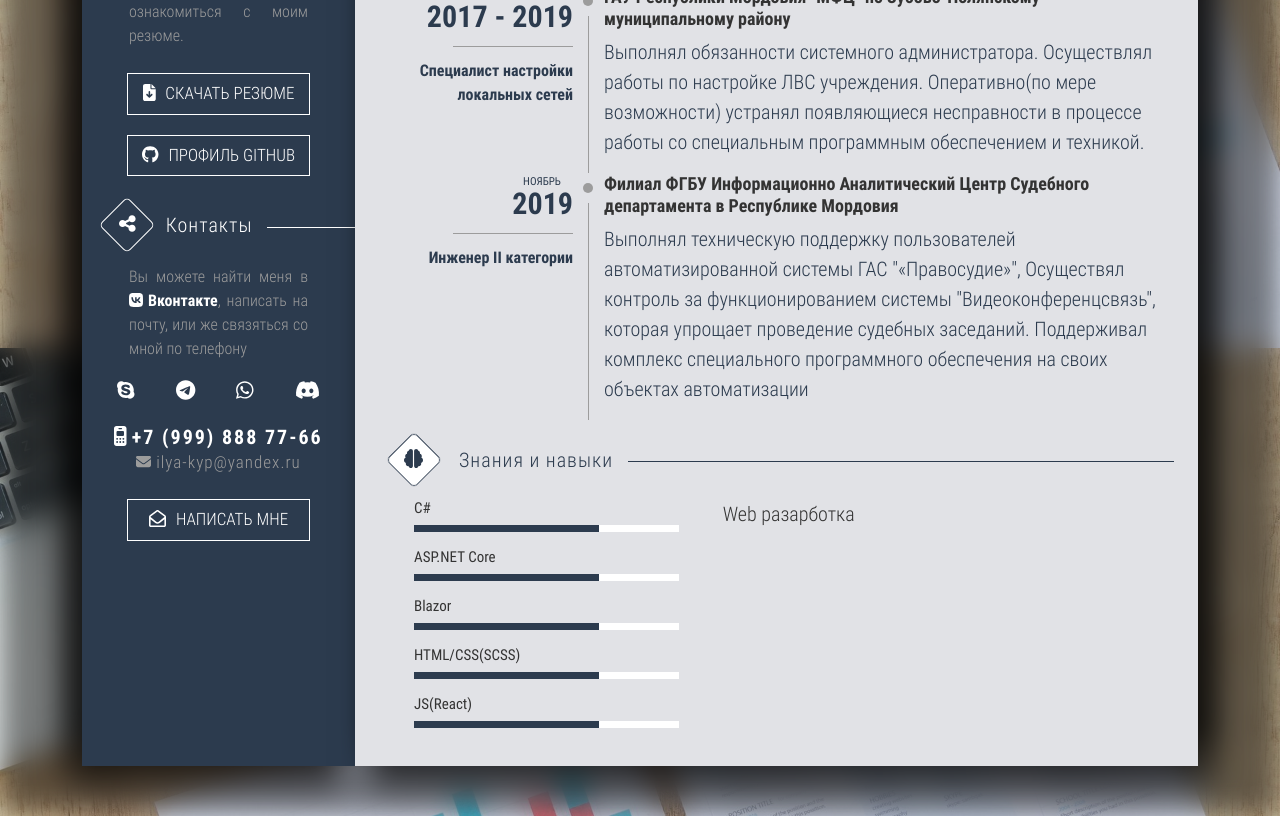
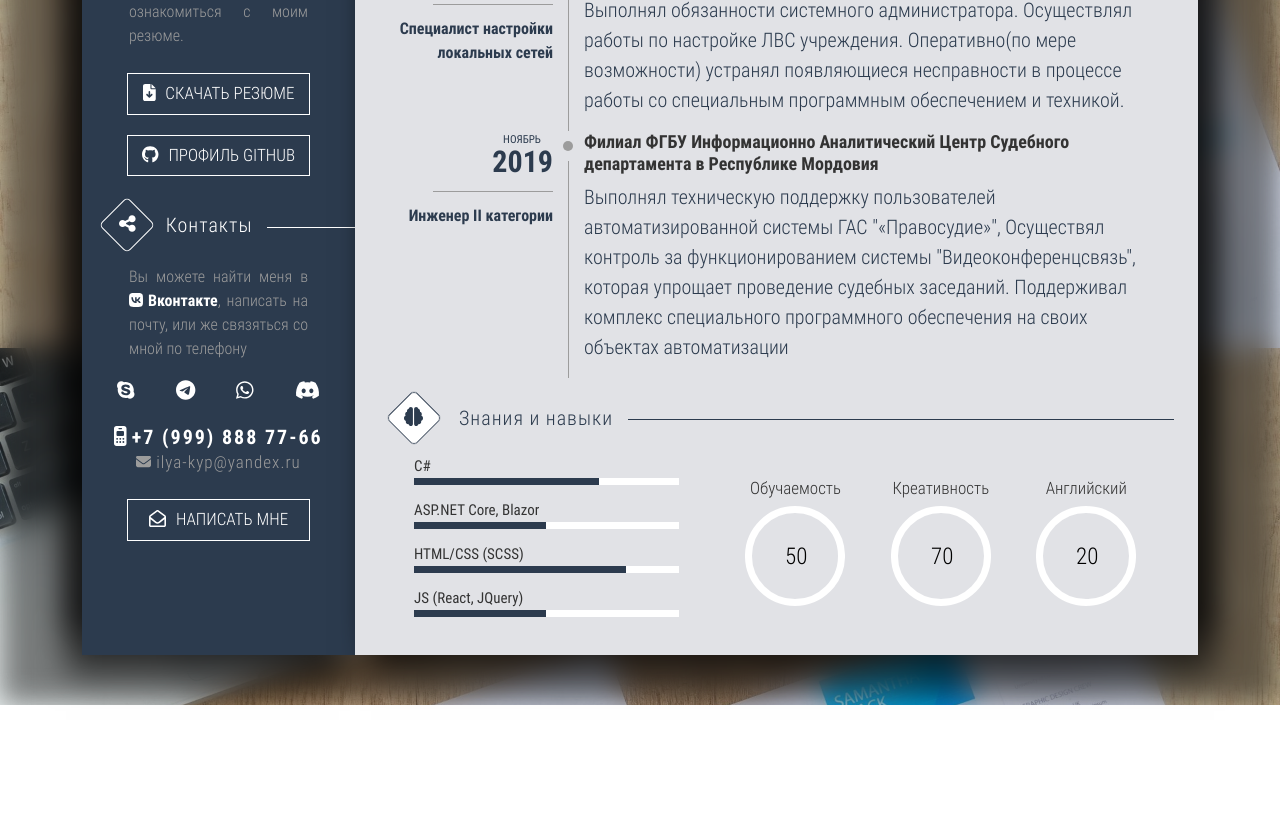
Before and after one commit to Kuprich/Kupri4.Portfolio, a React (Create React App) app: page / in a window 1280 px wide. Shown: the part 500-1316 px from the top of the page. After the commit the page ends 1205 px from the top, so only its background shows below. Built offline with nearby package versions, Linux system fonts and the light colour scheme.

Commit message:
устранена проблема с круговыми компонентами.

```diff
--- a/package.json
+++ b/package.json
@@ -13,6 +13,7 @@
     "framer-motion": "^6.3.3",
     "node-sass": "^7.0.1",
     "react": "^16.13.1",
+    "react-circular-progressbar": "^2.0.4",
     "react-dom": "^16.13.1",
     "react-scripts": "^5.0.1",
     "scss": "^0.2.4"
--- /dev/null
+++ b/src/components/CircleSkillCard.js
@@ -0,0 +1,28 @@
+import React from "react"
+import { buildStyles, CircularProgressbar } from "react-circular-progressbar"
+import variables from "../scss/_variables.scss"
+
+const CircleSkillCard = ({ title, value }) => {
+  return (
+    <div className="col-4 col-xs-12 circle_skill-card">
+      <p className="circle_skill-card__title">{title}</p>
+      <div className="progress-bar__wrapper">
+        <div style={{ width: 100, height: 100, textAlign: "center" }}>
+          <CircularProgressbar
+            value={value}
+            strokeWidth={7}
+            text={value}
+            styles={buildStyles({
+              pathColor: variables.darkBlue,
+              trailColor: "#fff",
+              strokeLinecap: "butt",
+              textSize: "23px",
+            })}
+          />
+        </div>
+      </div>
+    </div>
+  )
+}
+
+export default CircleSkillCard
--- a/src/components/Skillcard.js
+++ b/src/components/Skillcard.js
@@ -1,12 +1,15 @@
 import React from "react"
 
-const Skillcard = ({ skill: { icon, title, content } }) => {
+const Skillcard = ({ title, value }) => {
+  console.log(value)
   return (
     <div className="skill-card">
-      <img src={icon} alt="skill icon" className="skill-card__icon" />
       <h6 className="skill-card__title">{title}</h6>
       <div className="skill-card__bar">
-        <div className="skill-card__bar_fill"></div>
+        <div
+          className="skill-card__bar_fill"
+          style={{ width: value + "%" }}
+        ></div>
       </div>
     </div>
   )
--- a/src/components/data/about_data.js
+++ b/src/components/data/about_data.js
@@ -1,39 +1,39 @@
-import computer from "../../assets/icons/computer.svg";
-import repair from "../../assets/icons/repair.svg";
-import api from "../../assets/icons/api.svg";
-import algo from "../../assets/icons/algo.svg";
-import puzzle from "../../assets/icons/puzzle.svg";
+import computer from "../../assets/icons/computer.svg"
+import repair from "../../assets/icons/repair.svg"
+import api from "../../assets/icons/api.svg"
+import algo from "../../assets/icons/algo.svg"
+import puzzle from "../../assets/icons/puzzle.svg"
 
-const skills = [
+export const Skills = [
   {
-    icon: computer,
-    title: "Frontend Development",
-    content: [
-      "I can build a beautiful and scalable",
-      <b>SPA</b>,
-      "  using HTML, CSS and Ract.js",
-    ],
+    title: "С#",
+    value: 70,
   },
   {
-    icon: repair,
-    title: "Backend Development",
-    content: "Handle database, server, api using and SQLite",
+    title: "ASP.NET Core, Blazor",
+    value: 50,
   },
   {
-    icon: api,
-    title: "API Development",
-    content: "I can develop robust REST API using django-rest-api",
+    title: "HTML/CSS (SCSS)",
+    value: 80,
   },
   {
-    icon: algo,
-    title: "Competitive Coder",
-    content: "A daily problem solver in HackerRank and Leetcode",
+    title: "JS (React, JQuery)",
+    value: 50,
+  },
+]
+
+export const CircleSkills = [
+  {
+    title: "Обучаемость",
+    value: 50,
   },
   {
-    icon: puzzle,
-    title: "UI/UX designer",
-    content: "Minimalistic user interface using figma and framer",
+    title: "Креативность",
+    value: 70,
   },
-];
-
-export default skills;
+  {
+    title: "Английский",
+    value: 20,
+  },
+]
--- a/src/pages/About.js
+++ b/src/pages/About.js
@@ -1,14 +1,16 @@
 import React from "react"
 import { motion } from "framer-motion"
-import skills from "../components/data/about_data"
-import Skillcard from "../components/Skillcard"
 import { FontAwesomeIcon } from "@fortawesome/react-fontawesome"
+import { CircleSkills, Skills } from "../components/data/about_data"
+
 import {
   faBrain,
   faBriefcase,
   faGraduationCap,
-  faShareNodes,
 } from "@fortawesome/free-solid-svg-icons"
+import CircleSkillCard from "../components/CircleSkillCard"
+import Skillcard from "../components/Skillcard"
+import { buildStyles, CircularProgressbar } from "react-circular-progressbar"
 
 const About = () => {
   const about_variant = {
@@ -30,11 +32,6 @@ const About = () => {
       initial="hidden"
       animate="visible"
     >
-      <h6 className="about__intro">
-        Приветствую Вас на моей странице, Меня зовут Илья и я почти профешинал
-        C# программист.
-      </h6>
-
       <div className="container">
         <div className="about__container">
           <div className="unit unit_light-bkg">
@@ -139,57 +136,14 @@ const About = () => {
 
           <div className="row">
             <div className="col-5 d-flex align-items-stretch flex-column">
-              <div className="skill-card">
-                <h6 className="skill-card__title">C#</h6>
-                <div className="skill-card__bar">
-                  <div
-                    className="skill-card__bar_fill"
-                    style={{ width: "70%" }}
-                  ></div>
-                </div>
-              </div>
-              <div className="skill-card">
-                <h6 className="skill-card__title">ASP.NET Core</h6>
-                <div className="skill-card__bar">
-                  <div
-                    className="skill-card__bar_fill"
-                    style={{ width: "70%" }}
-                  ></div>
-                </div>
-              </div>
-
-              <div className="skill-card">
-                <h6 className="skill-card__title">Blazor</h6>
-                <div className="skill-card__bar">
-                  <div
-                    className="skill-card__bar_fill"
-                    style={{ width: "70%" }}
-                  ></div>
-                </div>
-              </div>
-
-              <div className="skill-card">
-                <h6 className="skill-card__title">HTML/CSS(SCSS)</h6>
-                <div className="skill-card__bar">
-                  <div
-                    className="skill-card__bar_fill"
-                    style={{ width: "70%" }}
-                  ></div>
-                </div>
-              </div>
-
-              <div className="skill-card">
-                <h6 className="skill-card__title">JS(React)</h6>
-                <div className="skill-card__bar">
-                  <div
-                    className="skill-card__bar_fill"
-                    style={{ width: "70%" }}
-                  ></div>
-                </div>
-              </div>
+              {Skills.map((skill) => (
+                <Skillcard title={skill.title} value={skill.value} />
+              ))}
             </div>
-            <div className="col-7 d-flex align-items-stretch">
-              <div className="webSkills">Web разарботка</div>
+            <div className="col-7 d-flex align-items-center">
+              {CircleSkills.map((skill) => (
+                <CircleSkillCard title={skill.title} value={skill.value} />
+              ))}
             </div>
           </div>
         </div>
--- a/src/scss/_variables.scss
+++ b/src/scss/_variables.scss
@@ -15,3 +15,9 @@ $tomato: #ed553b;
 $green: #00f260;
 $blue: #0575e6;
 $black: #333333;
+
+:export {
+  darkBlue: $dark-blue;
+  tomato: $tomato;
+  lightGray: $light-gray;
+}
--- a/src/scss/pages/about.scss
+++ b/src/scss/pages/about.scss
@@ -14,6 +14,7 @@
   &__article {
     display: flex;
     color: $dark-blue;
+    margin-left: -20px;
     .article__left-side {
       margin: 20px 15px 0 0;
       margin-right: 15px;
@@ -112,6 +113,7 @@
   padding: 8px 20px;
   &__title {
     font-size: 15px;
+    margin-bottom: 3px;
   }
   &__bar {
     background-color: #fff;
@@ -123,3 +125,21 @@
     height: 100%;
   }
 }
+.circle_skill-card {
+  text-align: center;
+  &__title {
+    display: flex;
+    align-items: center;
+    justify-content: center;
+    margin-bottom: 5px;
+    font-size: 17px;
+    padding-top: 0;
+  }
+  .CircularProgressbar-text {
+    transform: translate(-10px, 8px);
+  }
+  .progress-bar__wrapper {
+    display: flex;
+    justify-content: center;
+  }
+}
```
Also changed, not shown: 2 other files (tests, documents, lock files or other folders).
